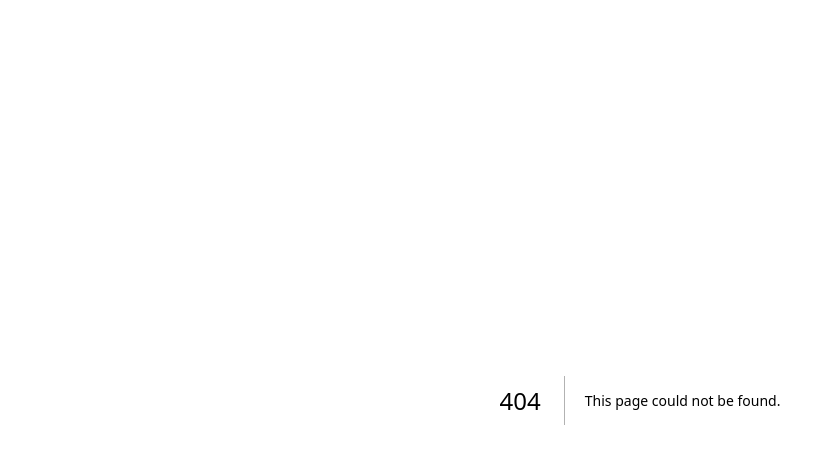
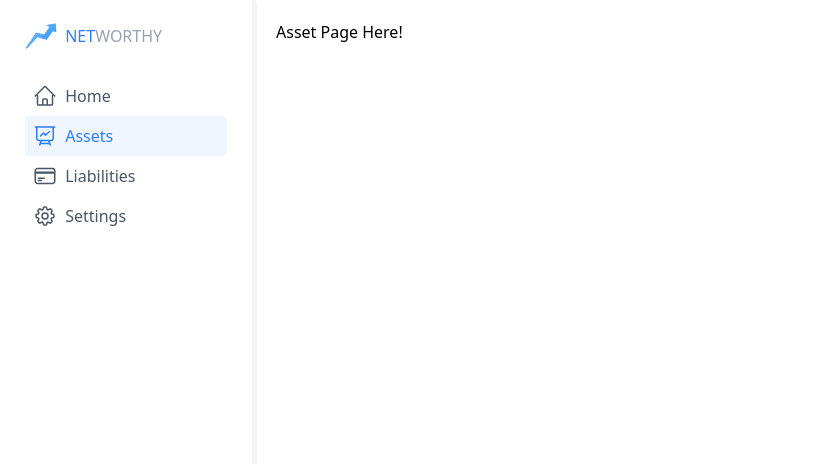
Before and after one commit to kensukeseno/NetWorthy, a Next.js app: page /assets in a window 1280 px wide. Before the commit this address had no page. Shown: the top 464 px of the page, without its empty margins (0-818 px from the left). Built offline with nearby package versions, Linux system fonts and the light colour scheme; no server answers; sample sign-in values are in the browser's storage; what urql would draw is missing.

Commit message:
Prepared Asset Page - Init

```diff
--- /dev/null
+++ b/src/app/assets/layout.tsx
@@ -0,0 +1,32 @@
+'use client';
+import { useSession } from 'next-auth/react';
+import { redirect } from 'next/navigation';
+import SideBar from '@/components/SideBar';
+import Header from '@/components/Header';
+
+export default function AssetsLayout({
+  children,
+}: {
+  children: React.ReactNode;
+}) {
+  const { status } = useSession();
+
+  // Every time the status value changes, check if the user is authenticated
+  if (status === 'unauthenticated') {
+    redirect('/login');
+  }
+
+  if (status === 'loading') return <p>Loading...</p>;
+
+  return (
+    <>
+      <div className="fixed top-0 left-0 w-[20%]">
+        <SideBar />
+      </div>
+      <div className="relative flex flex-col p-5 top-0 left-[20%] w-[80%]">
+        <Header hideWelcome={true} hideIcons={true} />
+        {children}
+      </div>
+    </>
+  );
+}
--- /dev/null
+++ b/src/app/assets/page.tsx
@@ -0,0 +1,3 @@
+export default function AssetsPage() {
+    return (<> <h1>Asset Page Here!</h1> </>);
+}
--- a/src/components/Header.tsx
+++ b/src/components/Header.tsx
@@ -6,14 +6,22 @@ import {
 } from '@heroicons/react/24/outline';
 import { useSession } from 'next-auth/react';
 
-export default function Header() {
+interface HeaderProperties {
+  hideWelcome?: boolean;
+  hideIcons?: boolean;
+}
+
+export default function Header({hideWelcome = false, hideIcons = false} : HeaderProperties)  {
   const { data: session } = useSession();
 
   return (
     <div className="flex flex-row justify-between">
+      {!hideWelcome && (
         <div className="text-2xl font-medium">
           Welcome Back, {session?.user?.name}
         </div>
+      )}
+      {!hideIcons && (
         <div className="flex flex-row gap-1 items-center">
           <MagnifyingGlassIcon className="h-5 w-5" />
           <BellIcon className="h-5 w-5" />
@@ -21,6 +29,7 @@ export default function Header() {
             <PlusIcon className="text-white bg-blue-600 rounded-2xl p-1" />
           </button>
         </div>
+      )}
     </div>
   );
 }
--- a/src/components/SideBar.tsx
+++ b/src/components/SideBar.tsx
@@ -1,4 +1,5 @@
 import React from 'react';
+import Image from 'next/image';
 import SideBarItem from './SideBarItem';
 import {
   HomeIcon,
@@ -6,24 +7,27 @@ import {
   CreditCardIcon,
   Cog8ToothIcon,
 } from '@heroicons/react/24/outline';
+import { usePathname } from 'next/navigation';
 
 export default function SideBar() {
+  const pathname = usePathname();
+
   return (
     <div
       className={`flex flex-col pt-5 h-screen border-r-4 border-gray-100 shadow`}
     >
       <div className="flex flex-row items-center gap-2 mb-6 w-[80%] mx-auto">
-        <img src="images/logo.png" className="w-8 h-8" />
+        <Image src="/images/logo.png" alt="NetWorthy logo" width={32} height={32} className="w-8 h-8" />
         <span>
           <span className="text-blue-500">NET</span>
           <span className="text-gray-400">WORTHY</span>
         </span>
       </div>
       <div className="w-[80%] mx-auto">
-        <SideBarItem Icon={HomeIcon} name="Home" />
-        <SideBarItem Icon={PresentationChartLineIcon} name="Assets" />
-        <SideBarItem Icon={CreditCardIcon} name="Liabilities" />
-        <SideBarItem Icon={Cog8ToothIcon} name="Settings" />
+        <SideBarItem Icon={HomeIcon} name="Home" href="/dashboard" isActive={pathname === '/dashboard'} />
+        <SideBarItem Icon={PresentationChartLineIcon} name="Assets" href="/assets" isActive={pathname === '/assets'} />
+        <SideBarItem Icon={CreditCardIcon} name="Liabilities" href="/liabilities" isActive={pathname === '/liabilities'} />
+        <SideBarItem Icon={Cog8ToothIcon} name="Settings" href="/settings" isActive={pathname === '/settings'} />
       </div>
     </div>
   );
--- a/src/components/SideBarItem.tsx
+++ b/src/components/SideBarItem.tsx
@@ -1,18 +1,20 @@
-import { useState } from 'react';
+import Link from 'next/link';
+
 type SideBarItemProps = {
   Icon: React.FC<React.SVGProps<SVGSVGElement>>;
   name: string;
+  href: string;
+  isActive: boolean;
 };
 
-export default function SideBarItem({ Icon, name }: SideBarItemProps) {
-  const [isActive, setActive] = useState(false);
-
+export default function SideBarItem({ Icon, name, href, isActive }: SideBarItemProps) {
   return (
-    <button
-      className={`${isActive && 'text-blue-500 bg-blue-50 rounded-sm'} flex flex-row gap-2 items-center p-2 w-full`}
+    <Link
+      href={href}
+      className={`${isActive ? 'text-blue-500 bg-blue-50 rounded-sm' : 'text-gray-600 hover:text-blue-500 hover:bg-blue-50'} flex flex-row gap-2 items-center p-2 w-full transition-colors`}
     >
       <Icon className="h-6 w-6" />
       <span>{name}</span>
-    </button>
+    </Link>
   );
 }
```
Lines whose indentation alone changed are shown as unchanged.
